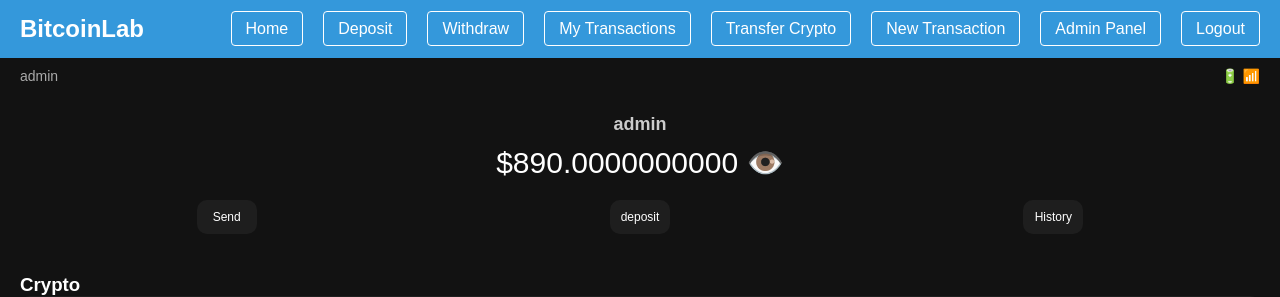
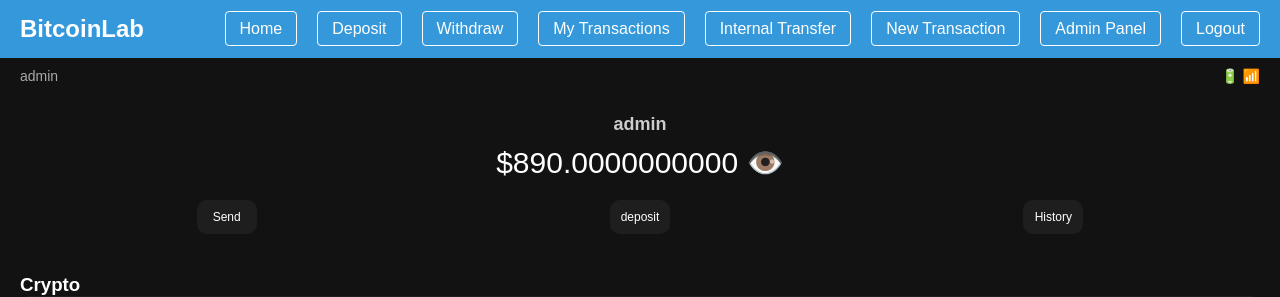
Before and after one commit to Tordi-portfolio/bitcoinlab, a Django app: page / in a window 1280 px wide. Shown: the top 297 px of the page. Run offline with Django 5.2, Linux system fonts and the light colour scheme; a user stored in the database is signed in; data comes from the database, SQL or seed files in the repository; data that the repository does not hold is empty.

Commit message:
Update base.html

```diff
--- a/Passwor_reset/AuthenticationProject/templates/base.html
+++ b/Passwor_reset/AuthenticationProject/templates/base.html
@@ -177,7 +177,7 @@
       <li><a href="{% url 'deposit' %}">Deposit</a></li>
       <li><a href="{% url 'withdraw' %}">Withdraw</a></li>
       <li><a href="{% url 'transaction' %}">My Transactions</a></li>
-      <li><a href="{% url 'transfer_crypto' %}" class="btn btn-primary">Transfer Crypto</a></li>
+      <li><a href="{% url 'transfer_crypto' %}" class="btn btn-primary">Internal Transfer</a></li>
       {% if request.user.is_staff %}
       <li><a href="{% url 'create_transaction' %}">New Transaction</a></li>
       <li><a href="{% url 'manage_balances' %}">Admin Panel</a></li>
```
